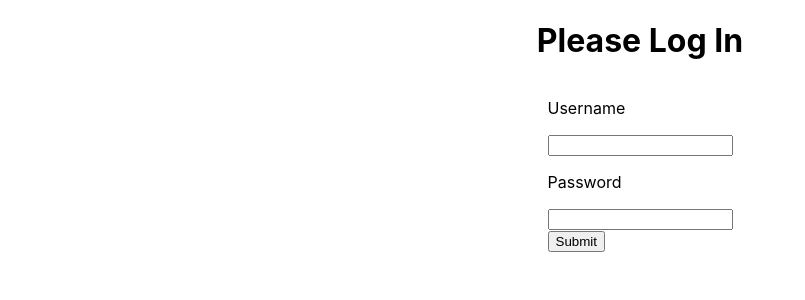
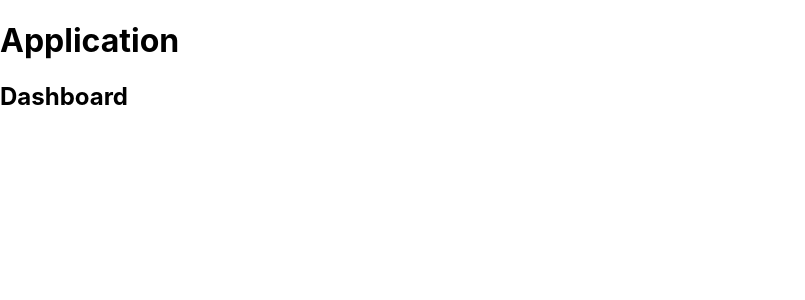
Before and after one commit to coriblount/project-final, a React (Create React App) app: page /dashboard in a window 1280 px wide. Shown: the top 300 px of the page, without its empty margins (0-805 px from the left). Built offline with nearby package versions, Linux system fonts and the light colour scheme.

Commit message:
login update

```diff
--- a/src/components/App/App.js
+++ b/src/components/App/App.js
@@ -4,13 +4,11 @@ import './App.css';
 import Dashboard from '../Dashboard/Dashboard';
 import Login from '../Login/Login'
 import Preferences from '../Preferences/Preferences';
-import useToken from '../../useToken'
 
 function App() {
-  const { token, setToken } = useToken();
 
-  if(!token) {
-    return <Login setToken={setToken} />
+  if (1 + 1 === 3) {
+    return <Login setToken={console.log()} />
   }
 
   return (
--- a/src/components/Dashboard/Dashboard.js
+++ b/src/components/Dashboard/Dashboard.js
@@ -1,7 +1,7 @@
 import React from 'react';
 
 export default function Dashboard() {
-  return(
+  return (
     <h2>Dashboard</h2>
   );
 }
--- a/src/components/Login/Login.js
+++ b/src/components/Login/Login.js
@@ -1,42 +1,19 @@
 import React, { useState } from 'react';
-import PropTypes from 'prop-types';
 import './Login.css';
 
-async function loginUser(credentials) {
-    return fetch('http://localhost:8080/login', {
-      method: 'POST',
-      headers: {
-        'Content-Type': 'application/json'
-      },
-      body: JSON.stringify(credentials)
-    })
-      .then(data => data.json())
-   }
+export default function Login() {
 
-   export default function Login({ setToken }) {
-     const [username, setUserName] = useState();
-     const [password, setPassword] = useState();
-
-     const handleSubmit = async e => {
-       e.preventDefault();
-       const token = await loginUser({
-         username,
-         password
-       });
-       setToken(token);
-     }
-
-     return(
+  return (
     <div className="login-wrapper">
       <h1>Please Log In</h1>
-         <form onSubmit={handleSubmit}>
+      <form onSubmit={console.log()}>
         <label>
           <p>Username</p>
-             <input type="text" onChange={e => setUserName(e.target.value)} />
+          <input type="text" onChange={console.log()} />
         </label>
         <label>
           <p>Password</p>
-             <input type="password" onChange={e => setPassword(e.target.value)} />
+          <input type="password" onChange={console.log()} />
         </label>
         <div>
           <button type="submit">Submit</button>
@@ -45,7 +22,3 @@ async function loginUser(credentials) {
     </div>
   )
 }
-
-   Login.propTypes = {
-     setToken: PropTypes.func.isRequired
-   };
--- a/src/components/Preferences/Preferences.js
+++ b/src/components/Preferences/Preferences.js
@@ -1,7 +1,7 @@
 import React from 'react';
 
 export default function Preferences() {
-  return(
+  return (
     <h2>Preferences</h2>
   );
 }
--- a/src/useToken.js
+++ /dev/null
@@ -1,21 +0,0 @@
-import { useState } from 'react';
-
-export default function useToken() {
-  const getToken = () => {
-    const tokenString = localStorage.getItem('token');
-    const userToken = JSON.parse(tokenString);
-    return userToken?.token
-  };
-
-  const [token, setToken] = useState(getToken());
-
-  const saveToken = userToken => {
-    localStorage.setItem('token', JSON.stringify(userToken));
-    setToken(userToken.token);
-  };
-
-  return {
-    setToken: saveToken,
-    token
-  }
-}
```
Also changed, not shown: server.js (deleted, +0 -13 lines), src/components/Login/Logout.js (+4 -4 lines). Lines whose indentation alone changed are shown as unchanged.
